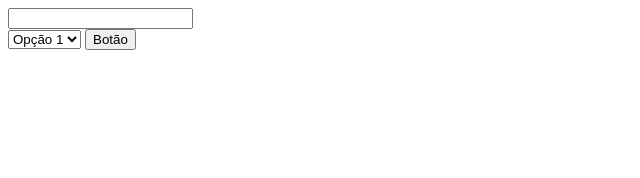
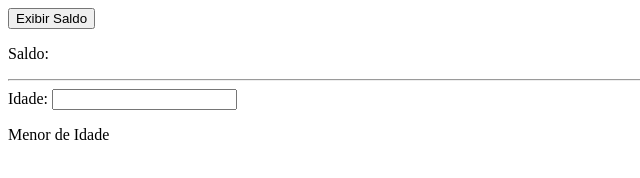
Before and after one commit to RenatoBarrosDeLima/Curso-Did-tico-de-VueJS, a plain HTML site: page index.html in a window 1280 px wide. Shown: the whole page, without its empty margins (0-640 px from the left). Drawn offline with Linux system fonts and the light colour scheme.

Commit message:
diretiva v-if - renderização condicional de elementos

```diff
--- a/index.html
+++ b/index.html
@@ -10,20 +10,25 @@
   </head>
   <body>
     <div id="app">
-      <input type="text" id="inputTexto" />
-      <br />
-      <select id="opcoes">
-        <option value="A">Opção 1</option>
-        <option value="B">Opção 2</option>
-        <option value="B">Opção 3</option>
-      </select>
-      <button @click="selecionarElementoFilho()">Botão</button>
+      <button @click="exibirSaldo = !exibirSaldo">
+        <span v-if="!exibirSaldo"> Exibir Saldo </span>
+        <span v-if="exibirSaldo"> Ocultar Saldo </span>
+      </button>
+      <p>Saldo: <span v-if="exibirSaldo"> R$ {{ saldo }} </span></p>
+
+      <hr />
+      Idade: <input type="text" id="inputIdade" @blur="setIdade()" />
+      <p v-if="idade < 18">Menor de Idade</p>
+      <p v-else>Maior de Idade</p>
     </div>
 
     <script>
       const vm = new Vue({
         el: "#app",
         data: {
+          idade: 0,
+          saldo: 456.56,
+          exibirSaldo: false,
           cliques: 0,
           formulario: "",
           teclas: "",
@@ -110,6 +115,10 @@
             console.log("Texto do Input ", inputTexto.value);
             console.log("Valor do Select ", opcoes.value);
           },
+          setIdade() {
+            console.log("Texto do Input ", inputIdade.value);
+            this.idade = inputIdade.value;
+          },
         },
       });
     </script>
```
